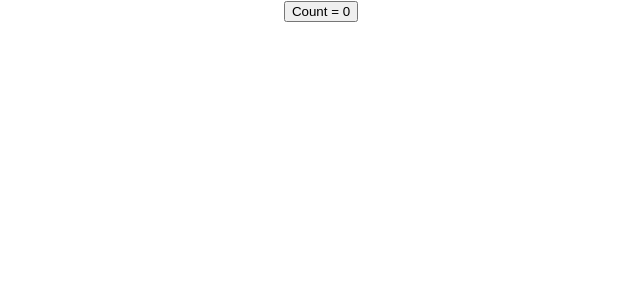
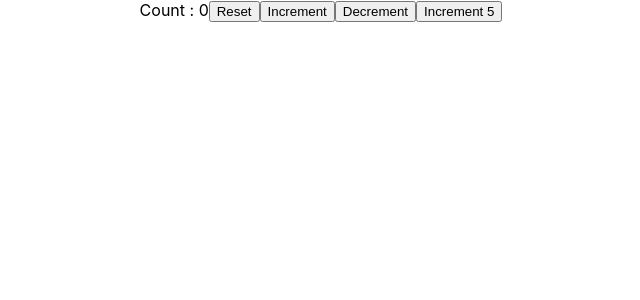
Before and after one commit to YanjinlkhamM/GithubTest, a React (Create React App) app: page / in a window 1280 px wide. Shown: the top 300 px of the page, without its empty margins (319-959 px from the left). Built offline with nearby package versions, Linux system fonts and the light colour scheme.

Commit message:
useState with previous state

```diff
--- a/src/App.js
+++ b/src/App.js
@@ -1,12 +1,14 @@
 import './App.css';
 import ClassCounter from './components/ClassCounter';
 import HookCounter from './components/HookCounter';
+import HookCountertwo from './components/HookCountertwo';
 
 function App() {
   return (
     <div className="App">
    {/* <ClassCounter/>*/}
-   <HookCounter></HookCounter>
+  {/*<HookCounter></HookCounter>*/ }
+    <HookCountertwo></HookCountertwo>
     </div>
   );
 }
--- /dev/null
+++ b/src/components/HookCountertwo.js
@@ -0,0 +1,22 @@
+import React, { useState } from 'react';
+
+function HookCountertwo(props) {
+    const initialCount = 0
+    const [count , setCount] = useState(initialCount)
+    const incrementFive = () => {
+        for(let i = 0 ; i< 5 ; i++){
+            setCount(prevCount => prevCount + 1)
+        }
+    }
+    return (
+        <div>
+            Count : {count}
+            <button onClick= { () => setCount(initialCount)}>Reset</button>
+            <button onClick={() => setCount(count+1)}>Increment</button>
+            <button onClick = {() => setCount(count -1)}>Decrement</button>
+            <button onClick = {incrementFive} > Increment 5</button>
+        </div>
+    );
+}
+
+export default HookCountertwo;
```
